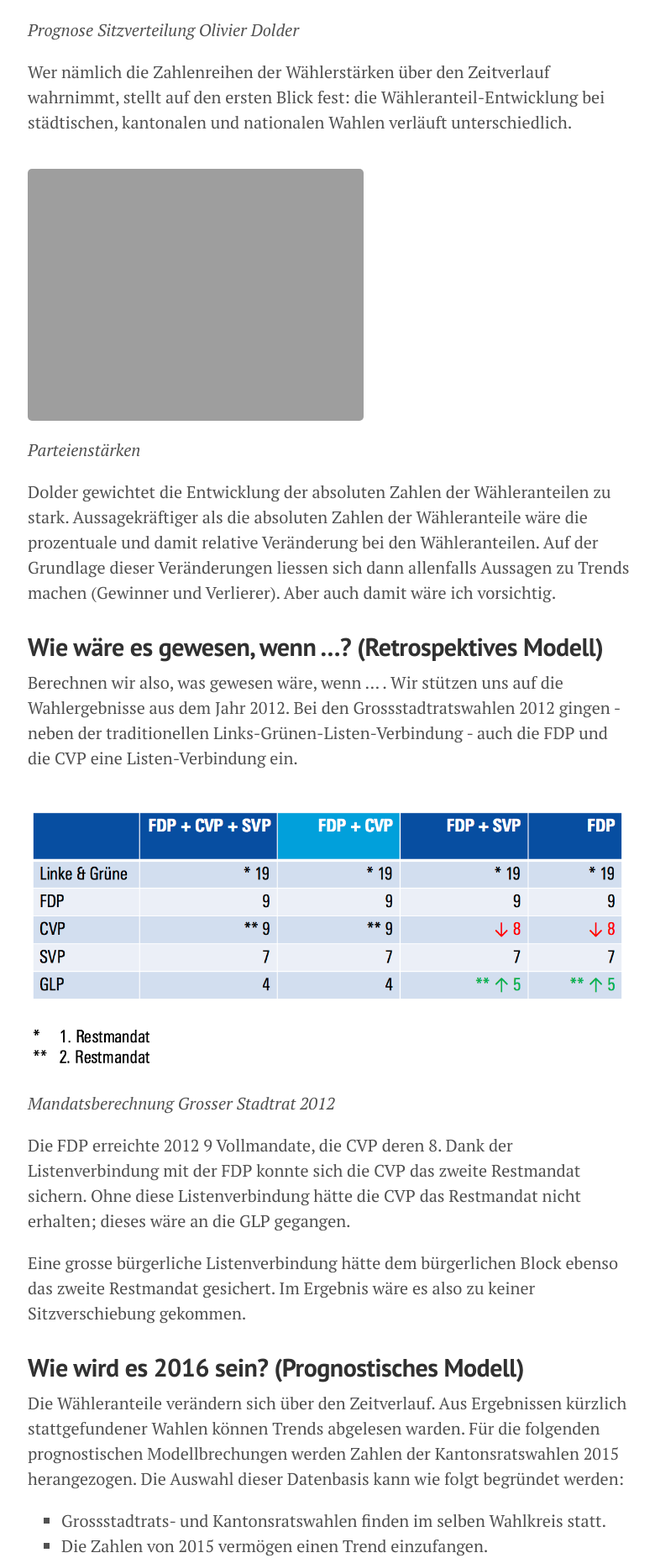
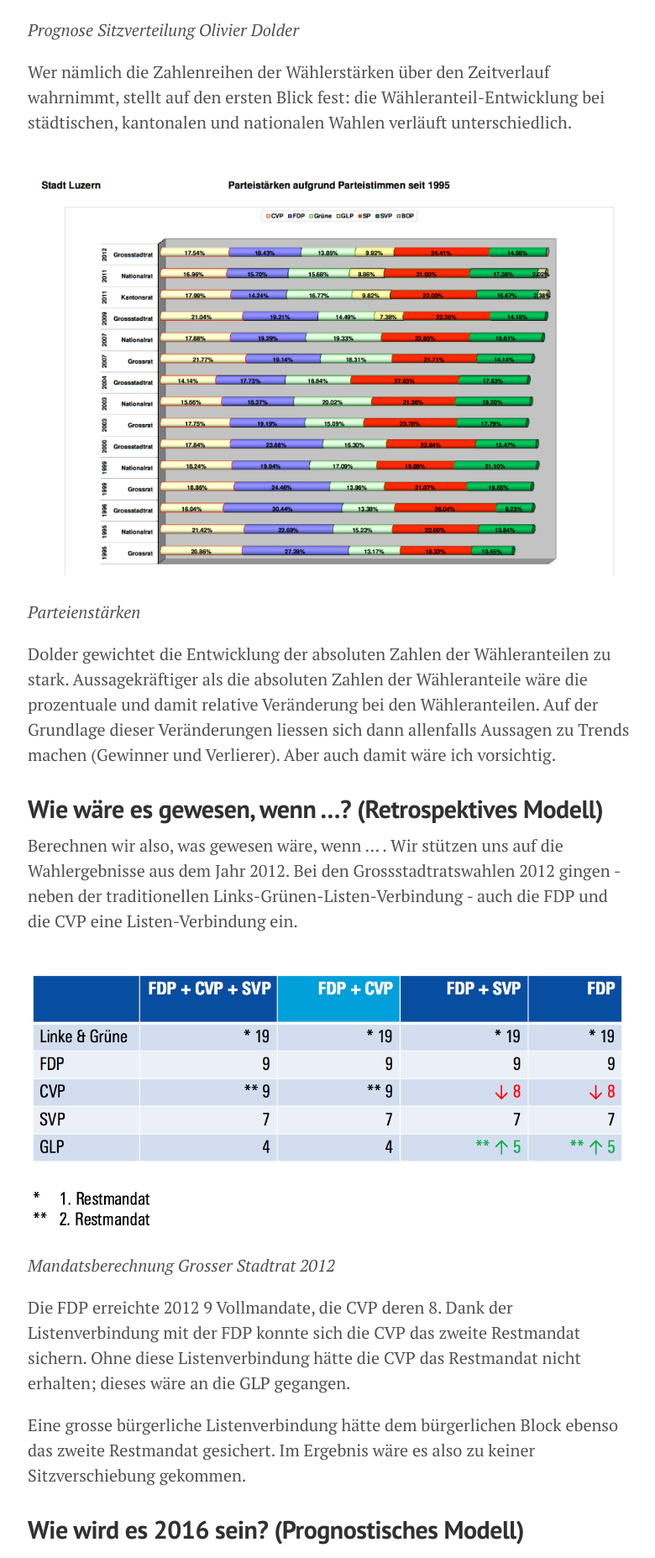
Before and after one commit to freinhard/freinhard.github.io, a Jekyll site: the page built from _posts/2016-04-02-wahlprognosen.md, in a window 1280 px wide. Shown: the part 2986-4841 px from the top of the page at 84% size, without its empty margins (247-1027 px from the left). Built offline with Jekyll 4.4.1, drawn with Linux system fonts in a browser that asks for light colours; comment, search, counter and statistics services are not loaded.

Commit message:
Image source

```diff
--- a/_posts/2016-04-02-wahlprognosen.md
+++ b/_posts/2016-04-02-wahlprognosen.md
@@ -42,21 +42,18 @@ Olivier Doller prognostiziert die Sitzverteilung 2016 im Stadtparlament unter an
 
 Quelle: [http://www.lu-wahlen.ch/kolumnen/heidi-duss-studer/olivier-dolder/news/2016/01/31/9519-cvp-will-fuer-den-grossen-stadtrat-keine-listenverbindung-mit-der-svp-was-sind-die-moeglichen/](http://www.lu-wahlen.ch/kolumnen/heidi-duss-studer/olivier-dolder/news/2016/01/31/9519-cvp-will-fuer-den-grossen-stadtrat-keine-listenverbindung-mit-der-svp-was-sind-die-moeglichen/)
 
-![Sitzverteilung Grosser Stadtrat]({{ site.url }}/public/assets/Sitzverteilung-Dolder.jpg)
-*Prognose Sitzverteilung Olivier Dolder*
+![Sitzverteilung Grosser Stadtrat]({{ site.url }}/public/assets/Sitzverteilung-Dolder.jpg) *Prognose Sitzverteilung Olivier Dolder*
 
 Wer nämlich die Zahlenreihen der Wählerstärken über den Zeitverlauf wahrnimmt, stellt auf den ersten Blick fest:  die Wähleranteil-Entwicklung bei städtischen, kantonalen und nationalen Wahlen verläuft unterschiedlich.
 
-![Sitzverteilung Grosser Stadtrat]({{ site.url }}/public/assets/Partienstaerken.jpg)
-*Parteienstärken*
+![Sitzverteilung Grosser Stadtrat]({{ site.url }}/public/assets/Parteistaerken.jpg) *Parteienstärken*
 
 Dolder gewichtet die Entwicklung der absoluten Zahlen der Wähleranteilen zu stark. Aussagekräftiger als die absoluten Zahlen der Wähleranteile wäre die prozentuale und damit relative Veränderung bei den Wähleranteilen. Auf der Grundlage dieser Veränderungen liessen sich dann allenfalls Aussagen zu Trends machen (Gewinner und Verlierer). Aber auch damit wäre ich vorsichtig.
 
 ## Wie wäre es gewesen, wenn …? (Retrospektives Modell)
 Berechnen wir also, was gewesen wäre, wenn … . Wir stützen uns auf die Wahlergebnisse aus dem Jahr 2012. Bei den Grossstadtratswahlen 2012 gingen - neben der traditionellen Links-Grünen-Listen-Verbindung - auch die FDP und die CVP eine Listen-Verbindung ein.
 
-![Mandatsberechnung Grosser Stadtrat 2012]({{ site.url }}/public/assets/Retrospektiv.png)
-*Mandatsberechnung Grosser Stadtrat 2012*
+![Mandatsberechnung Grosser Stadtrat 2012]({{ site.url }}/public/assets/Retrospektiv.png) *Mandatsberechnung Grosser Stadtrat 2012*
 
 Die FDP erreichte 2012 9 Vollmandate, die CVP deren 8. Dank der Listenverbindung mit der FDP konnte sich die CVP das zweite Restmandat sichern. Ohne diese Listenverbindung hätte die CVP das Restmandat nicht erhalten; dieses wäre an die GLP gegangen.
 
@@ -77,8 +74,7 @@ Weil Dolder mit den absoluten Wähler-Zahlen der Nationalratswahlen 2015 rechnet
 
 Wie gezeigt, lassen Trendzahlen (Delta Kantonsratswahlen 2011/5) eine andere Entwicklung (nämlich +3.25%) als nicht unplausibel erscheinen. In der Summe ergibt sich so eine Differenz von 7.45% zwischen den Berechnungen von Dolder und unserer eigenen Auslegeordnung. Diese - höchst fragwürdige - immense Differenz ist es, aufgrund der Dolder der FDP Sitzverluste prophezeit.
 
-![Mandatsberechnung Prognose]({{ site.url }}/public/assets/Prognose.png)
-*Prognose Sitzverteilung*
+![Mandatsberechnung Prognose]({{ site.url }}/public/assets/Prognose.png) *Prognose Sitzverteilung*
 
 Die Chancen eines grossen bürgerliche Schulterschlusses
 Wie theoretisch zu erwarten ist, besteht bei einem Alleingang der bürgerlichen Parteien das reale Risiko eines Sitzverlustes. Die CVP riskiert damit, ihr Restmandat zu verlieren. Mit den Zahlen der Wahlen 2012 ginge dieses an die GLP. Mit prognostischen Berechnungen könnte das Mandat auch ans linke Lager gehen; in diesem Szenario würde die Links-Grüne Listen-Verbindung nicht nur ihr traditionelles erstes Restmandat, sondern zusätzlich auch noch das zweite Restmandat holen.
```
